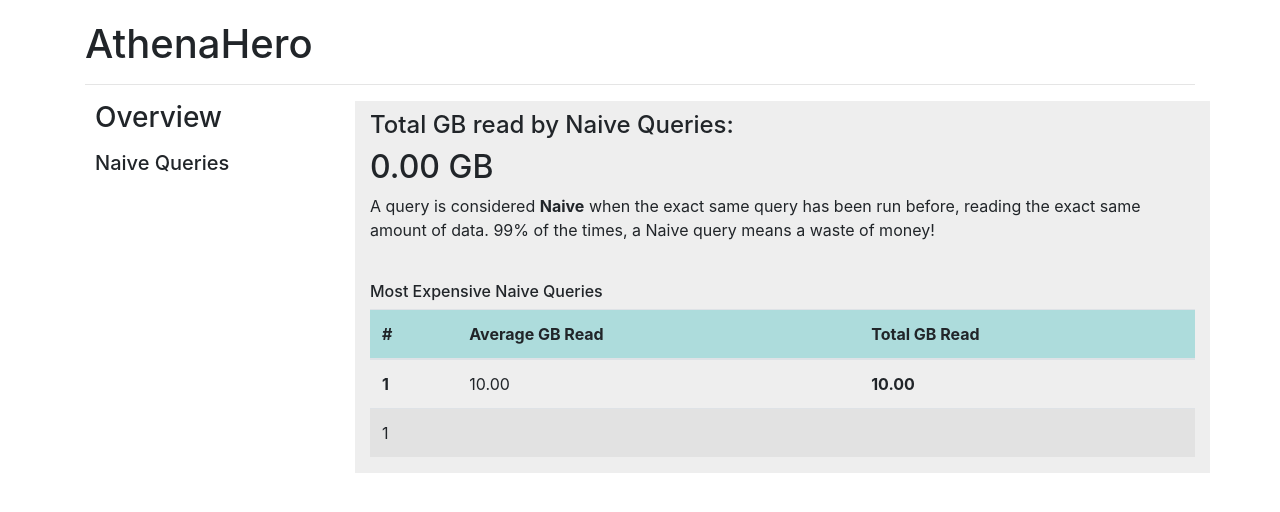
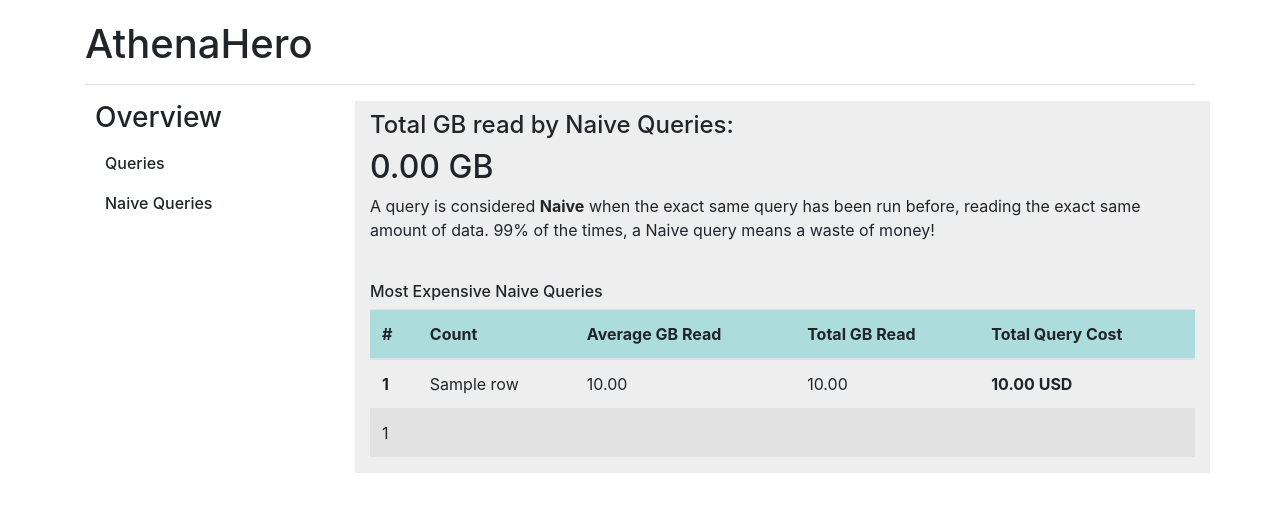
Before and after one commit to flaviomax/athenahero, a Flask app: template athenahero/templates/naive_queries.html in a window 1280 px wide. Shown: the top 512 px of the page. Run offline with Flask 2, Linux system fonts and the light colour scheme; the template is opened without the code that fills it: most values are stand-ins (such as "Sample title", 1, 10 or a date in 2020); parts of the project's set-up code (start-up, migrations or seed data) failed here and were passed over; some libraries are stand-ins or nearby versions.

Commit message:
queries endpoint done

```diff
--- a/athenahero/templates/layout.html
+++ b/athenahero/templates/layout.html
@@ -19,7 +19,8 @@
         <div class="row">
             <div class="col-3" id="left-menu">
                 <p><a href="{{ url_for('home_bp.home') }}" class="h3" style="padding-left: 10px;color: #212529;">Overview</a></p>
-                <p><a href="{{ url_for('home_bp.naive_queries') }}" class="h5" style="padding-left: 10px;color: #212529;">Naive Queries</a></p>
+                <p><a href="{{ url_for('home_bp.queries') }}" class="h6" style="padding-left: 20px;color: #212529;">Queries</a></p>
+                <p><a href="{{ url_for('home_bp.naive_queries') }}" class="h6" style="padding-left: 20px;color: #212529;">Naive Queries</a></p>
             </div>
             <div class="col-9" style="background-color: #eeeeee;padding-top: 10px;">
                 {% block content %}{% endblock %}
--- a/athenahero/templates/naive_queries.html
+++ b/athenahero/templates/naive_queries.html
@@ -5,29 +5,5 @@
 <h2>{{ "%0.2f" | format(total_read_naive_queries|float) }} GB</h2>
 <p>A query is considered <b>Naive</b> when the exact same query has been run before, reading the exact same amount of data. 99% of the times, a Naive query means a waste of money!</p>
 <br><h6>Most Expensive Naive Queries</h6>
-<table class="table table-striped">
-    <thead>
-      <tr>
-        <th scope="col">#</th>
-        <th scope="col">Average GB Read</th>
-        <th scope="col">Total GB Read</th>
-      </tr>
-    </thead>
-    <tbody>
-        {% for row in most_expensive_queries %}
-            <tr>
-                <th scope="row">{{ loop.index }}</th>
-                <td>{{ "%0.2f" | format(row.1|float) }}</td>
-                <th>{{ "%0.2f" | format(row.2|float) }}</th>
-                <!-- {% for cell in row %}
-                    <td>{{ cell }}</td>
-                {% endfor %} -->
-                </tr>
-                <tr>
-                    <td colspan="3">{{ row.0 }}</td>
-            </tr>
-        {% endfor %}
-    </tbody>
-  </table>
-
+{% include 'query_table.html' %}
 {% endblock %}
--- /dev/null
+++ b/athenahero/templates/queries.html
@@ -0,0 +1,6 @@
+{% extends 'layout.html' %}
+
+{% block content %}
+<h4>Most Expensive Queries</h4><br>
+{% include 'query_table.html' %}
+{% endblock %}
--- /dev/null
+++ b/athenahero/templates/query_table.html
@@ -0,0 +1,28 @@
+<table class="table table-striped">
+    <thead>
+      <tr>
+        <th scope="col">#</th>
+        <th scope="col">Count</th>
+        <th scope="col">Average GB Read</th>
+        <th scope="col">Total GB Read</th>
+        <th scope="col">Total Query Cost</th>
+      </tr>
+    </thead>
+    <tbody>
+        {% for row in most_expensive_queries %}
+            <tr>
+                <th scope="row">{{ loop.index }}</th>
+                <td>{{ row.1 }}</td>
+                <td>{{ "%0.2f" | format(row.2|float) }}</td>
+                <td>{{ "%0.2f" | format(row.3|float) }}</td>
+                <th>{{ "%0.2f" | format((row.3/200.0)|float) }} USD</th>
+                <!-- {% for cell in row %}
+                    <td>{{ cell }}</td>
+                {% endfor %} -->
+                </tr>
+                <tr>
+                    <td colspan="5">{{ row.0 }}</td>
+            </tr>
+        {% endfor %}
+    </tbody>
+  </table>
```
Also changed, not shown: athenahero/home/home.py (+11 -2 lines), athenahero/home/monthly_chart_data_generator.py (+19 -0 lines).
